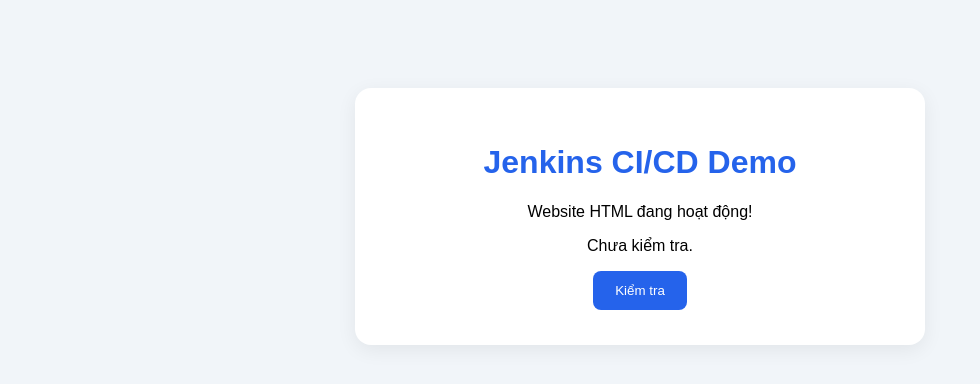
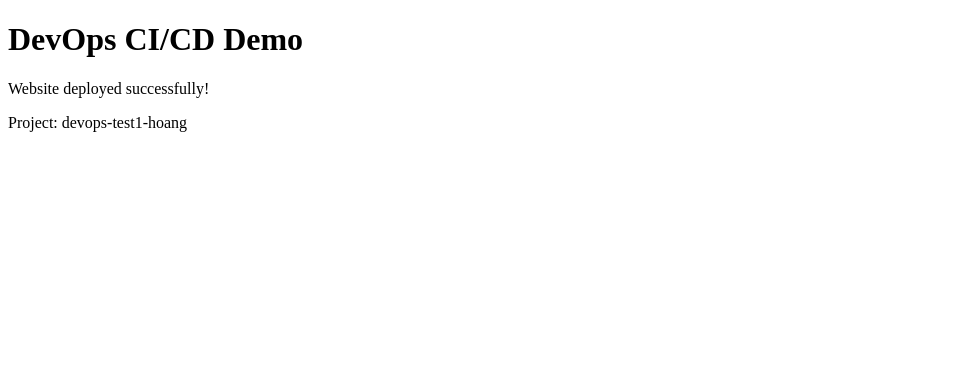
Before and after one commit to vanhoang250905/devops-test1-hoang, a website: page index.html in a window 1280 px wide. Shown: the whole page, without its empty margins (0-980 px from the left). Drawn offline with Linux system fonts and the light colour scheme.

Commit message:
Initial website source

```diff
--- a/index.html
+++ b/index.html
@@ -2,48 +2,13 @@
 <!DOCTYPE html>
 <html lang="vi">
 <head>
-    <meta charset="UTF-8">
-    <meta name="viewport" content="width=device-width, initial-scale=1.0">
-    <title>Jenkins HTML Demo</title>
-    <style>
-        body {
-            font-family: Arial, sans-serif;
-            background: #f1f5f9;
-            text-align: center;
-            padding: 80px 20px;
-        }
-        .card {
-            max-width: 500px;
-            margin: auto;
-            padding: 35px;
-            background: white;
-            border-radius: 16px;
-            box-shadow: 0 5px 20px #0001;
-        }
-        h1 { color: #2563eb; }
-        button {
-            padding: 12px 22px;
-            background: #2563eb;
-            color: white;
-            border: 0;
-            border-radius: 8px;
-            cursor: pointer;
-        }
-    </style>
+  <meta charset="UTF-8">
+  <meta name="viewport" content="width=device-width, initial-scale=1">
+  <title>DevOps CI/CD Demo</title>
 </head>
 <body>
-    <div class="card">
-        <h1>Jenkins CI/CD Demo</h1>
-        <p>Website HTML đang hoạt động!</p>
-        <p id="status">Chưa kiểm tra.</p>
-        <button onclick="checkStatus()">Kiểm tra</button>
-    </div>
-
-    <script>
-        function checkStatus() {
-            document.getElementById("status").textContent =
-                "Build và kiểm thử giao diện thành công!";
-        }
-    </script>
+  <h1>DevOps CI/CD Demo</h1>
+  <p>Website deployed successfully!</p>
+  <p>Project: devops-test1-hoang</p>
 </body>
 </html>
```
